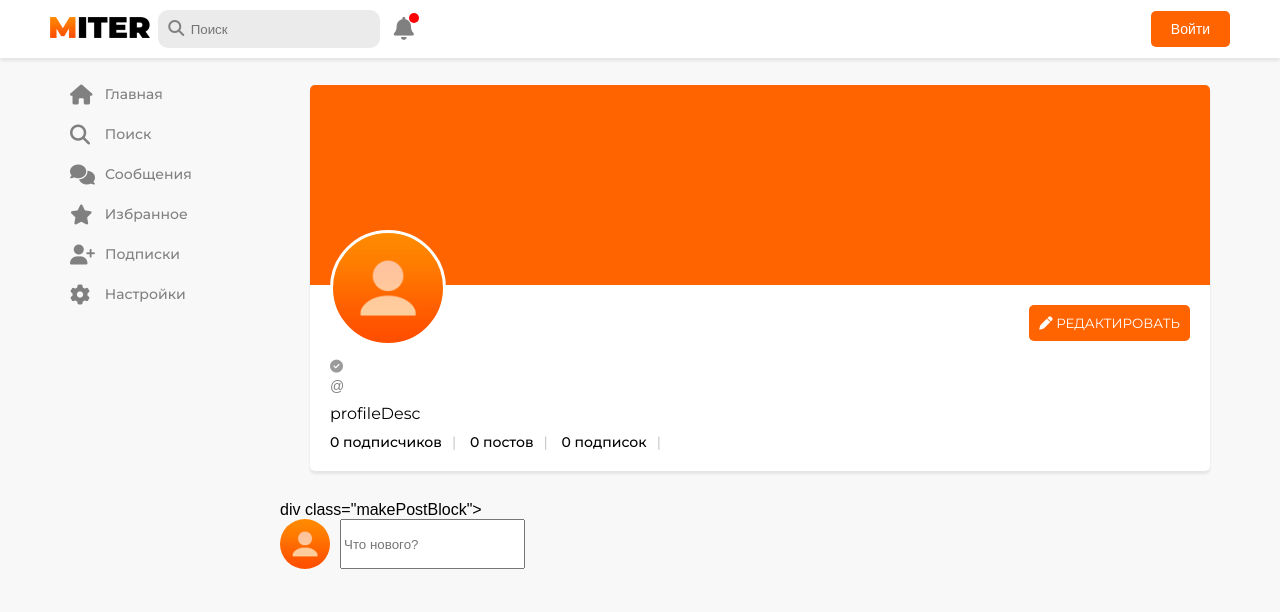
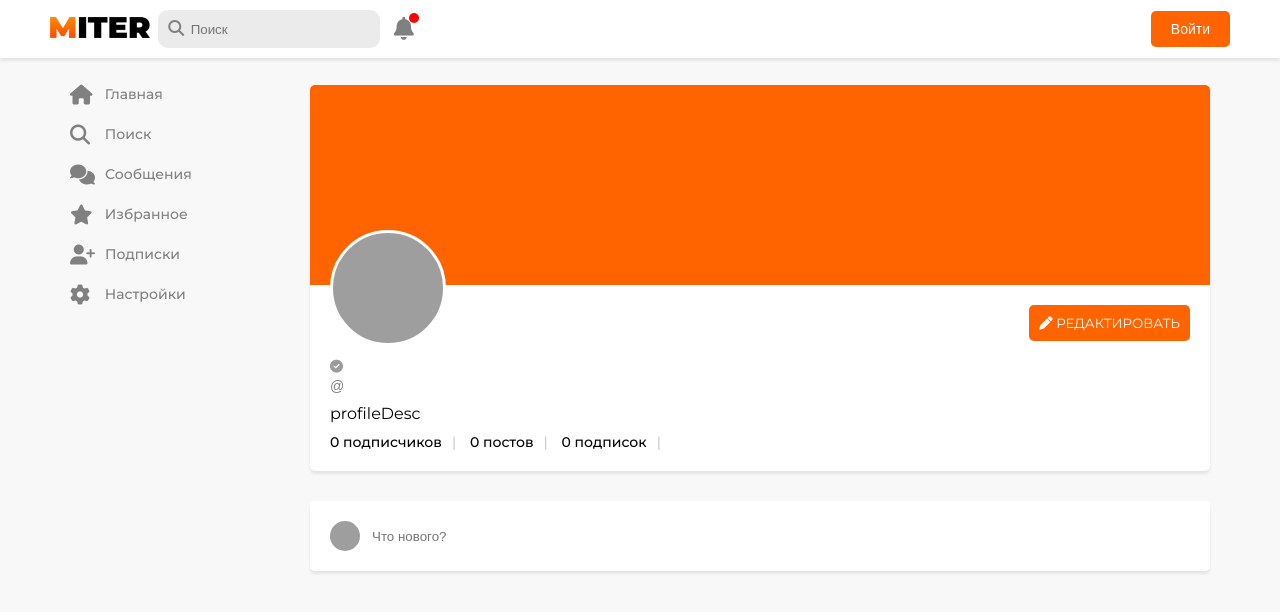
Before and after one commit to ArtemGolovko/social-network, a Symfony app: template templates/account/current_user_profile.html.twig in a window 1280 px wide. Shown: the top 612 px of the page. Run offline with Twig, Linux system fonts and the light colour scheme; the template is opened without the code that fills it, so the values that code supplies are empty; some libraries are stand-ins or nearby versions; grey boxes are pictures that could not be loaded.

Commit message:
Small frontend fixes

```diff
--- a/templates/account/current_user_profile.html.twig
+++ b/templates/account/current_user_profile.html.twig
@@ -4,7 +4,7 @@
 <div class="profileBlock">
     <div class="profileHeader">
         <div class="profileBgImage" style="background: #ff6400; background-size: cover;"></div>
-        <div class="profileIcon" style="background-image: url({{ asset('img/user.png') }}); background-size: cover;"></div>
+        <div class="profileIcon" style="background-image: url({{ asset(app.user.avatarUrl) }}); background-size: cover;"></div>
         <div class="profileButtons">
             <button class="editProfileBtn"><span id="subscribeLabel"><i class="fas fa-pen"></i> РЕДАКТИРОВАТЬ</span></button>
         </div>
--- a/templates/account/user_profile.html.twig
+++ b/templates/account/user_profile.html.twig
@@ -4,7 +4,7 @@
 <div class="profileBlock">
     <div class="profileHeader">
         <div class="profileBgImage" style="background: #ff6400; background-size: cover;"></div>
-        <div class="profileIcon" style="background-image: url({{ asset('img/user.png') }}); background-size: cover;"></div>
+        <div class="profileIcon" style="background-image: url({{ asset(user.avatarUrl) }}); background-size: cover;"></div>
         <div class="profileButtons">
             <button class="message"><i class="fas fa-comments"></i></button>
             <button class="subscribeProfile"><span id="subscribeLabel">ПОДПИСАТСЯ</span></button>
--- a/templates/base_content.html.twig
+++ b/templates/base_content.html.twig
@@ -10,7 +10,7 @@
     <script src="https://code.jquery.com/jquery-3.6.0.js"></script>
     <script src="{{ asset('js/script.js') }}"></script>
     <script>
-        $("window").load(function() {
+        $("window").on('load', function() {
             $("body").removeAttr("id");
         });
     </script>
@@ -47,8 +47,8 @@
             <div class="header_right">
                 {% if is_granted('IS_AUTHENTICATED_REMEMBERED') %}
                 <div class="userIcon">
-                    <span>username <i class="fas fa-check-circle verifyIcon"></i></span>
-                    <div class="headerIcon" style="background-image: url({{ asset('img/user.png') }}); background-size: cover;"></div>
+                    <span>{{ app.user.username }} <i class="fas fa-check-circle verifyIcon"></i></span>
+                    <div class="headerIcon" style="background-image: url({{ asset(app.user.avatarUrl) }}); background-size: cover;"></div>
                 </div>
                 <div class="profileMenuHeader">
                     <a href="{{ path('app_current_user_profile') }}"><i class="fas fa-user"></i> Мой профиль</a>
--- a/templates/partial/make_post_block.html.twig
+++ b/templates/partial/make_post_block.html.twig
@@ -1,7 +1,7 @@
-div class="makePostBlock">
-<div class="mkpLeft">
-    <div class="postIcon" style="background-image: url({{ asset('img/user.png') }}); background-size: cover;"></div>
-    <input placeholder="Что нового?" type="text">
+<div class="makePostBlock">
+    <div class="mkpLeft">
+        <div class="postIconMkp" style="background-image: url({{ asset(app.user.avatarUrl) }}); background-size: cover;"></div>
+        <input class="mkpInput" placeholder="Что нового?" type="text">
+    </div>
+    <button class="publishButtonPost">Опубликовать</button>
 </div>
-<button class="publishButtonPost">Опубликовать</button>
-</div>
--- a/templates/partial/render_post.html.twig
+++ b/templates/partial/render_post.html.twig
@@ -2,7 +2,7 @@
     <div class="postHeader">
         <a href="{{ path('app_user_profile', {'username': post.author.username}) }}">
             <div class="postUser">
-                <div class="postIcon" style="background-image: url({{ asset('img/user.png') }}); background-size: cover;"></div>
+                <div class="postIcon" style="background-image: url({{ asset(post.author.avatarUrl) }}); background-size: cover;"></div>
                 <div class="postUserInfo">
                     <div class="postUsername">{{ post.author.username }} <i class="fas fa-check-circle verifyIcon"></i></div>
                     <div class="postTime">{{ post.createdAt|ago }}</div>
```
